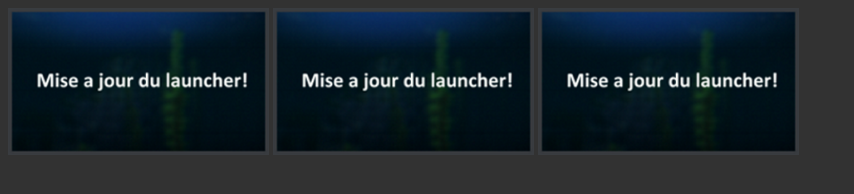
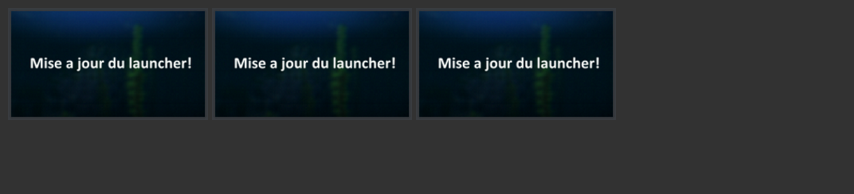
Before and after one commit to MeaganClient/Launcher, a plain HTML site: page index.html in a window 1280 px wide. Shown: the whole page, without its empty margins (0-854 px from the left). Drawn offline with Linux system fonts and the light colour scheme.

Commit message:
Update index.html

```diff
--- a/index.html
+++ b/index.html
@@ -1,8 +1,8 @@
 <!DOCTYPE html>
 <html>
 <body style="background-color: rgb(50, 50, 50);">
-    <img src="maj1.png" alt="Mise a jour 1" width="261,7" height="147,5">
-    <img src="maj2.png" alt="Mise a jour 2" width="261,7" height="147,5">
-    <img src="maj3.png" alt="Mise a jour 3" width="261,7" height="147,5">
+    <img src="maj1.png" alt="Mise a jour 1" width="200" height="112">
+    <img src="maj2.png" alt="Mise a jour 2" width="200" height="112">
+    <img src="maj3.png" alt="Mise a jour 3" width="200" height="112">
 </body>
 </html>
```
